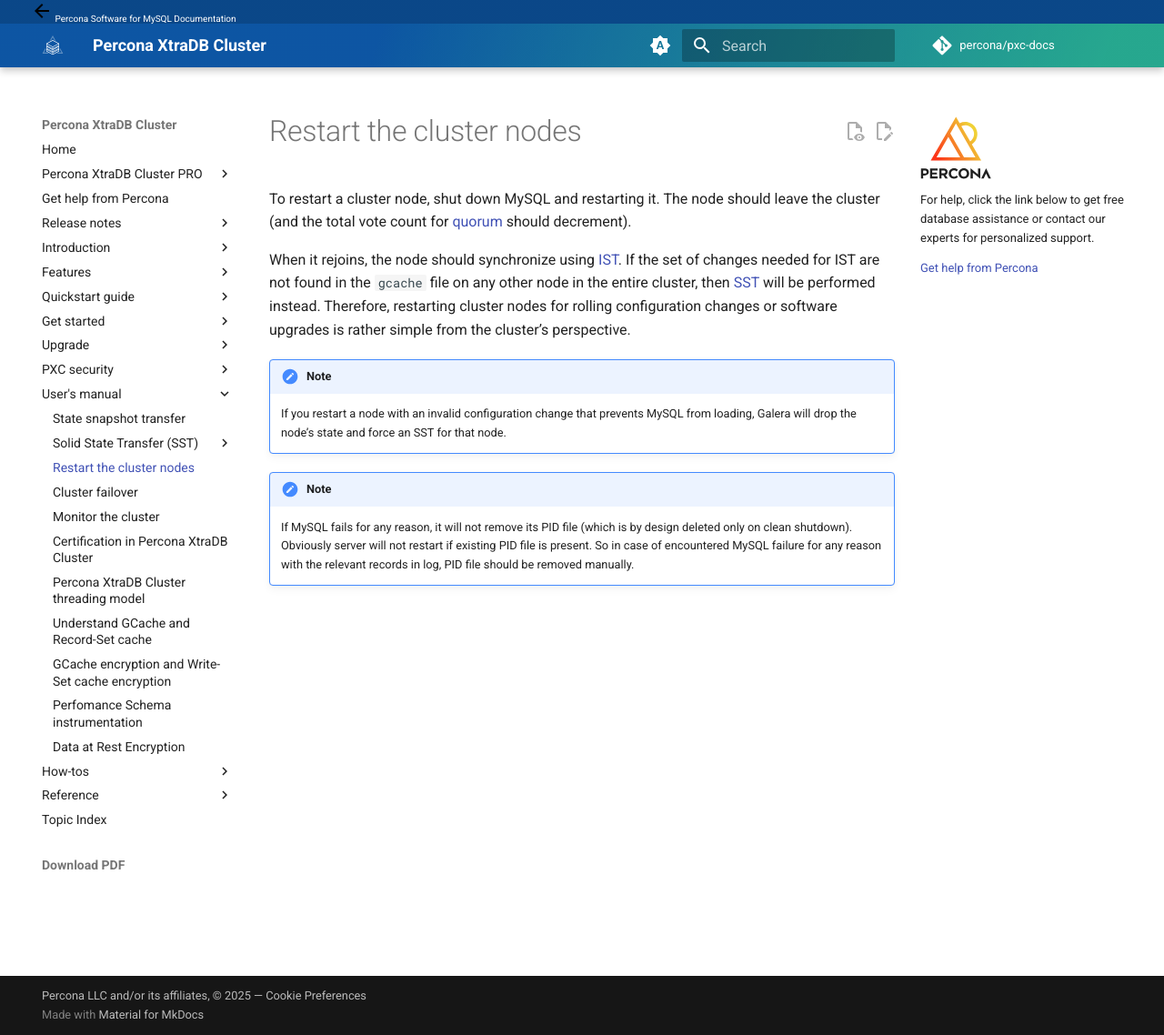
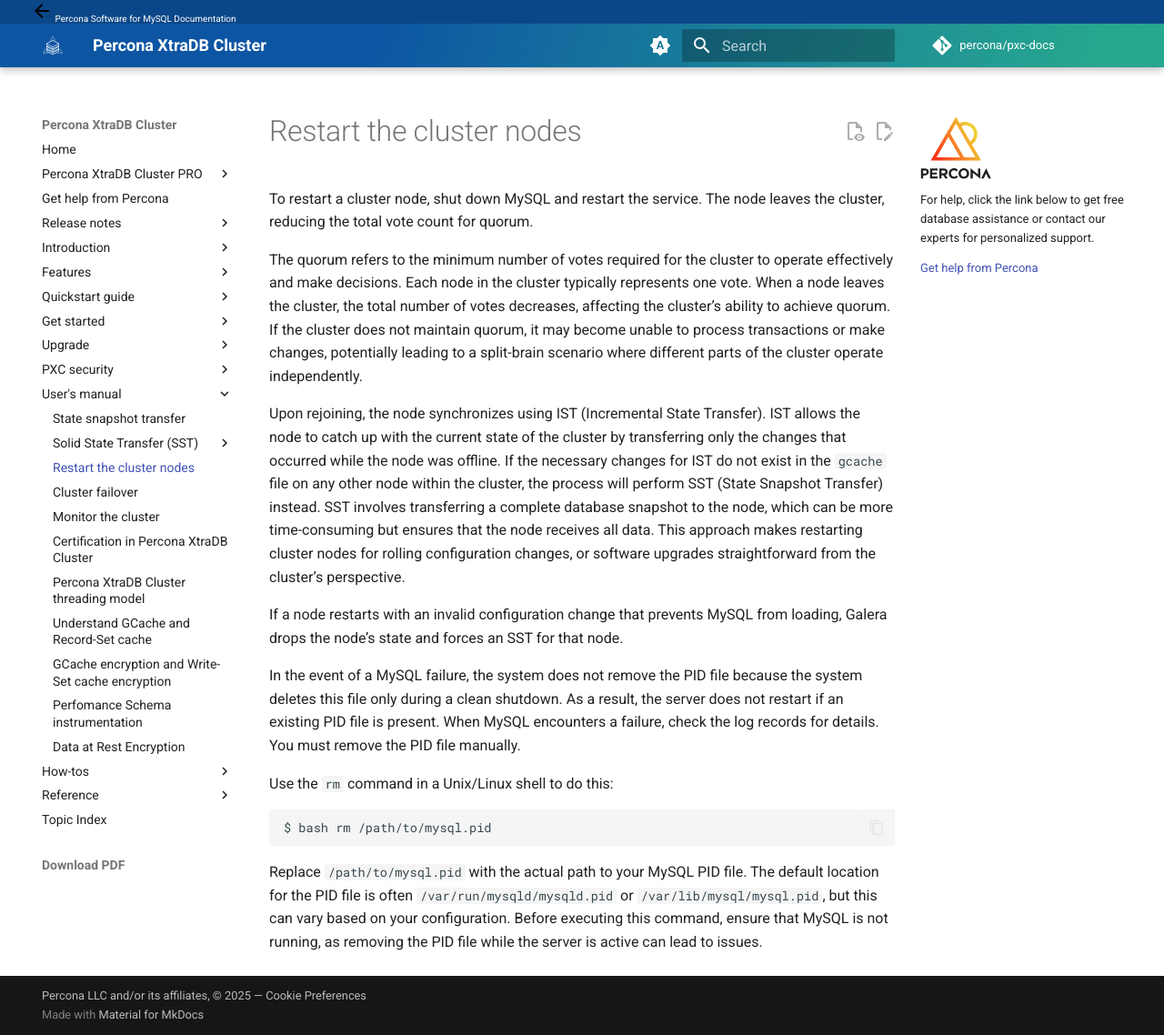
Before and after one commit to percona/pxc-docs, an MkDocs documentation site: the page built from docs/restarting-nodes.md, in a window 1280 px wide and 1138 px high. Shown: the whole window at 91% size. Built offline with MkDocs 1.6.1 and Material for MkDocs 9.7.7, drawn with Linux system fonts in a browser that asks for light colours; nearby versions of some CDN libraries; comment, search, counter and statistics services are not loaded; the version menu is left out.

Commit message:
PXC-4702 [DOCS] - Update restarting-nodes.md 8.4
	modified:   docs/restarting-nodes.md

````diff
--- a/docs/restarting-nodes.md
+++ b/docs/restarting-nodes.md
@@ -1,20 +1,19 @@
 # Restart the cluster nodes
 
-To restart a cluster node, shut down MySQL and restarting it.
-The node should leave the cluster
-(and the total vote count for [quorum](glossary.md#quorum) should decrement).
+To restart a cluster node, shut down MySQL and restart the service. The node leaves the cluster, reducing the total vote count for quorum.
 
-When it rejoins, the node should synchronize using [IST](glossary.md#ist).
-If the set of changes needed for IST are not found in the `gcache` file
-on any other node in the entire cluster,
-then [SST](glossary.md#sst) will be performed instead.
-Therefore, restarting cluster nodes for rolling configuration changes
-or software upgrades is rather simple from the cluster’s perspective.
+The quorum refers to the minimum number of votes required for the cluster to operate effectively and make decisions. Each node in the cluster typically represents one vote. When a node leaves the cluster, the total number of votes decreases, affecting the cluster's ability to achieve quorum. If the cluster does not maintain quorum, it may become unable to process transactions or make changes, potentially leading to a split-brain scenario where different parts of the cluster operate independently.
 
-!!! note
+Upon rejoining, the node synchronizes using IST (Incremental State Transfer). IST allows the node to catch up with the current state of the cluster by transferring only the changes that occurred while the node was offline. If the necessary changes for IST do not exist in the `gcache` file on any other node within the cluster, the process will perform SST (State Snapshot Transfer) instead. SST involves transferring a complete database snapshot to the node, which can be more time-consuming but ensures that the node receives all data. This approach makes restarting cluster nodes for rolling configuration changes, or software upgrades straightforward from the cluster’s perspective.
 
-    If you restart a node with an invalid configuration change that prevents MySQL from loading, Galera will drop the node’s state and force an SST for that node.
+If a node restarts with an invalid configuration change that prevents MySQL from loading, Galera drops the node’s state and forces an SST for that node.
 
-!!! note
+In the event of a MySQL failure, the system does not remove the PID file because the system deletes this file only during a clean shutdown. As a result, the server does not restart if an existing PID file is present. When MySQL encounters a failure, check the log records for details. You must remove the PID file manually.
 
-    If MySQL fails for any reason, it will not remove its PID file (which is by design deleted only on clean shutdown). Obviously server will not restart if existing PID file is present. So in case of encountered MySQL failure for any reason with the relevant records in log, PID file should be removed manually.
+Use the `rm` command in a Unix/Linux shell to do this:
+
+```{.bash .data-prompt="$"}
+$ bash rm /path/to/mysql.pid
+```
+
+Replace `/path/to/mysql.pid` with the actual path to your MySQL PID file. The default location for the PID file is often `/var/run/mysqld/mysqld.pid` or `/var/lib/mysql/mysql.pid`, but this can vary based on your configuration. Before executing this command, ensure that MySQL is not running, as removing the PID file while the server is active can lead to issues.
````
